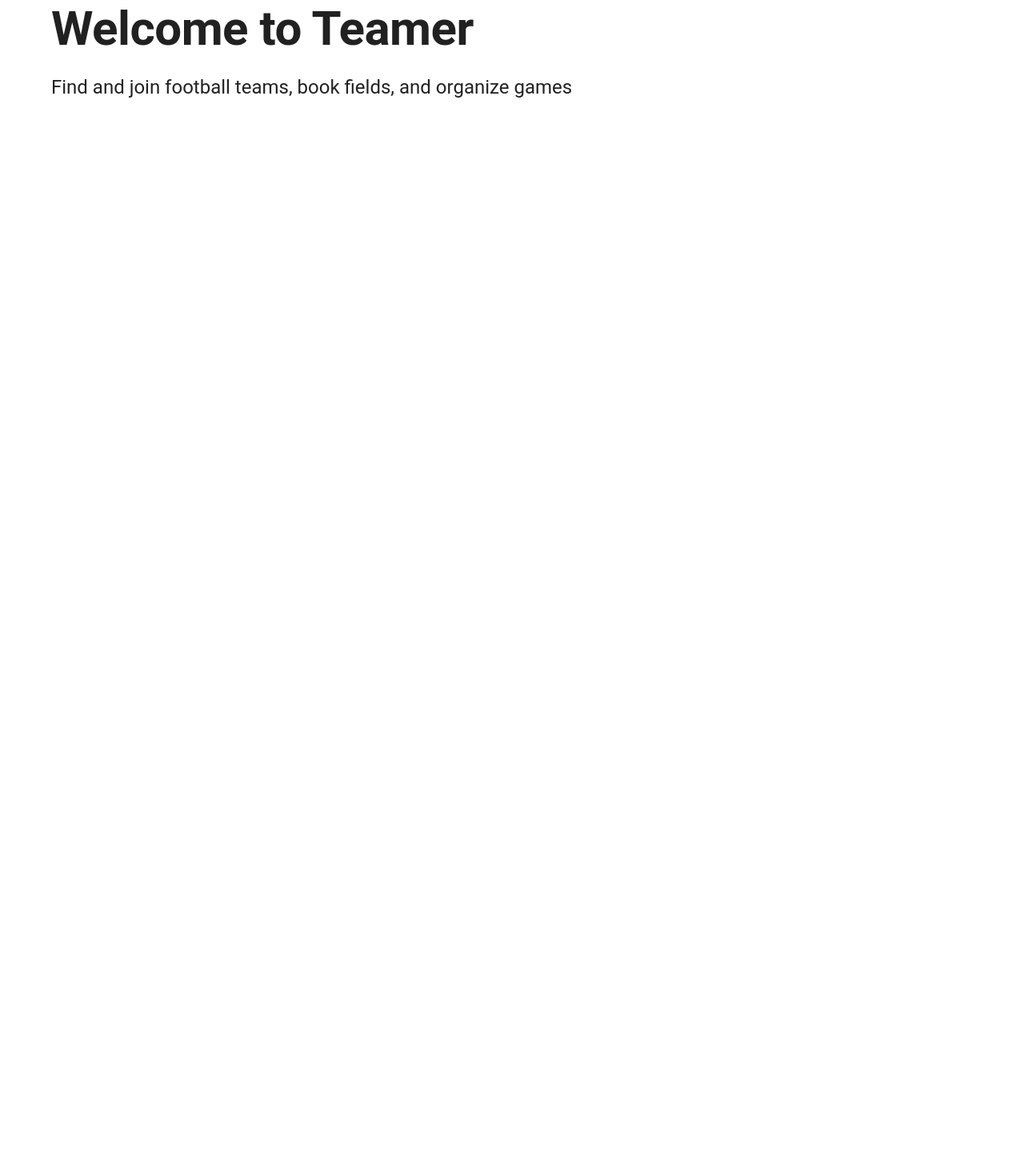
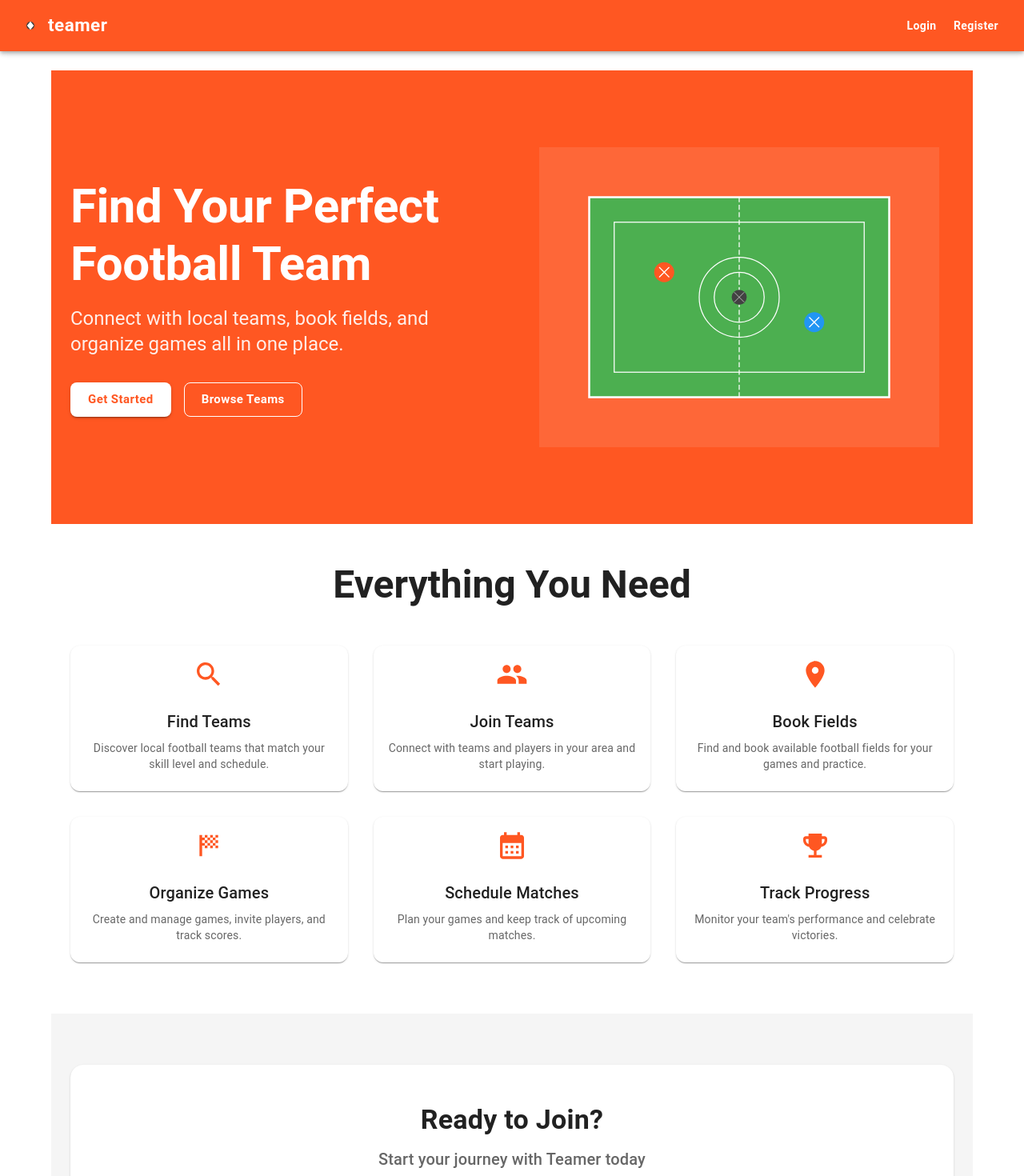
Before and after one commit to ihor-hula-fiverr/teamer, a React app in the folder packages/frontend/: page / in a window 1280 px wide. Shown: the top 1470 px of the page at 80% size. Before the commit the page ends 800 px from the top, so only its background shows below. Built offline with nearby package versions, Linux system fonts and the light colour scheme.

Commit message:
feat: enhance frontend UI with modern design, loading states, and error handling

```diff
--- a/packages/frontend/src/App.tsx
+++ b/packages/frontend/src/App.tsx
@@ -4,6 +4,7 @@
 import { AppProvider, useApp } from './context/AppContext';
 import { theme } from './theme';
 import { LoadingScreen, ErrorScreen } from './components/common';
+import { Layout } from './components/layout';
 import { HomePage, TeamsPage, FieldsPage, GamesPage, ProfilePage, LoginPage, RegisterPage } from './pages';
 
 const PrivateRoute: React.FC<{ children: React.ReactNode }> = ({ children }) => {
@@ -32,6 +33,7 @@
   }
 
   return (
+    <Layout>
       <Routes>
         <Route path="/" element={<HomePage />} />
         <Route path="/login" element={<LoginPage />} />
@@ -69,6 +71,7 @@
           }
         />
       </Routes>
+    </Layout>
   );
 };
 
--- a/packages/frontend/src/components/common/ErrorScreen.tsx
+++ b/packages/frontend/src/components/common/ErrorScreen.tsx
@@ -1,27 +1,40 @@
 import React from 'react';
-import { Box, Typography } from '@mui/material';
+import { Box, Typography, Paper } from '@mui/material';
+import { Error as ErrorIcon } from '@mui/icons-material';
 
 interface ErrorScreenProps {
   error: string;
 }
 
-const ErrorScreen: React.FC<ErrorScreenProps> = ({ error }) => {
+export const ErrorScreen: React.FC<ErrorScreenProps> = ({ error }) => {
   return (
     <Box
       sx={{
         display: 'flex',
-        flexDirection: 'column',
         justifyContent: 'center',
         alignItems: 'center',
         minHeight: '100vh',
+        p: 2,
       }}
     >
-      <Typography variant="h5" color="error" gutterBottom>
-        Error
-      </Typography>
-      <Typography color="text.secondary">{error}</Typography>
+      <Paper
+        elevation={3}
+        sx={{
+          p: 3,
+          display: 'flex',
+          flexDirection: 'column',
+          alignItems: 'center',
+          maxWidth: 400,
+        }}
+      >
+        <ErrorIcon color="error" sx={{ fontSize: 48, mb: 2 }} />
+        <Typography variant="h6" color="error" gutterBottom>
+          Error
+        </Typography>
+        <Typography color="text.secondary" align="center">
+          {error}
+        </Typography>
+      </Paper>
     </Box>
   );
 };
-
-export default ErrorScreen;
--- a/packages/frontend/src/components/common/LoadingScreen.tsx
+++ b/packages/frontend/src/components/common/LoadingScreen.tsx
@@ -1,7 +1,7 @@
 import React from 'react';
 import { Box, CircularProgress } from '@mui/material';
 
-const LoadingScreen: React.FC = () => {
+export const LoadingScreen: React.FC = () => {
   return (
     <Box
       sx={{
@@ -15,5 +15,3 @@
     </Box>
   );
 };
-
-export default LoadingScreen;
--- a/packages/frontend/src/components/common/Logo.tsx
+++ b/packages/frontend/src/components/common/Logo.tsx
@@ -3,21 +3,43 @@
 
 interface LogoProps extends BoxProps {
   size?: number;
+  showText?: boolean;
 }
 
-export const Logo: React.FC<LogoProps> = ({ size = 40, ...props }) => {
+export const Logo: React.FC<LogoProps> = ({ size = 24, showText = true, ...props }) => {
   return (
     <Box
-      component="img"
-      src="/logo.png"
-      alt="Teamer Logo"
       sx={{
-        width: size,
-        height: size,
-        objectFit: 'contain',
+        display: 'flex',
+        alignItems: 'center',
+        gap: 1,
         ...props.sx
       }}
       {...props}
-    />
+    >
+      <Box
+        component="img"
+        src="/images/logo.svg"
+        alt="Teamer Logo"
+        sx={{
+          width: size,
+          height: size,
+          objectFit: 'contain'
+        }}
+      />
+      {showText && (
+        <Box
+          component="span"
+          sx={{
+            color: 'white',
+            fontSize: size * 0.8,
+            fontWeight: 'bold',
+            letterSpacing: '0.5px'
+          }}
+        >
+          teamer
+        </Box>
+      )}
+    </Box>
   );
 };
--- a/packages/frontend/src/components/layout/AppBar.tsx
+++ b/packages/frontend/src/components/layout/AppBar.tsx
@@ -29,7 +29,7 @@
         )}
 
         <Link to="/" style={{ textDecoration: 'none', display: 'flex', alignItems: 'center' }}>
-          <Logo size={32} sx={{ mr: 1 }} />
+          <Logo size={28} />
         </Link>
 
         <Box sx={{ flexGrow: 1 }} />
--- a/packages/frontend/src/pages/HomePage.tsx
+++ b/packages/frontend/src/pages/HomePage.tsx
@@ -1,16 +1,218 @@
 import React from 'react';
-import { Container, Typography } from '@mui/material';
+import { Link as RouterLink } from 'react-router-dom';
+import {
+  Box,
+  Button,
+  Container,
+  Grid,
+  Paper,
+  Typography,
+  useTheme,
+  Card,
+  CardContent,
+  CardMedia,
+} from '@mui/material';
+import {
+  SportsScore,
+  Group,
+  Place,
+  CalendarMonth,
+  Search,
+  EmojiEvents,
+} from '@mui/icons-material';
+
+interface FeatureCardProps {
+  icon: React.ReactNode;
+  title: string;
+  description: string;
+}
+
+const FeatureCard: React.FC<FeatureCardProps> = ({ icon, title, description }) => (
+  <Card sx={{ height: '100%', display: 'flex', flexDirection: 'column' }}>
+    <CardContent sx={{ flexGrow: 1, textAlign: 'center' }}>
+      <Box sx={{ color: 'primary.main', mb: 2 }}>
+        {React.cloneElement(icon as React.ReactElement, { sx: { fontSize: 40 } })}
+      </Box>
+      <Typography variant="h6" component="h3" gutterBottom>
+        {title}
+      </Typography>
+      <Typography variant="body2" color="text.secondary">
+        {description}
+      </Typography>
+    </CardContent>
+  </Card>
+);
 
 const HomePage: React.FC = () => {
+  const theme = useTheme();
+
+  const features = [
+    {
+      icon: <Search />,
+      title: 'Find Teams',
+      description: 'Discover local football teams that match your skill level and schedule.',
+    },
+    {
+      icon: <Group />,
+      title: 'Join Teams',
+      description: 'Connect with teams and players in your area and start playing.',
+    },
+    {
+      icon: <Place />,
+      title: 'Book Fields',
+      description: 'Find and book available football fields for your games and practice.',
+    },
+    {
+      icon: <SportsScore />,
+      title: 'Organize Games',
+      description: 'Create and manage games, invite players, and track scores.',
+    },
+    {
+      icon: <CalendarMonth />,
+      title: 'Schedule Matches',
+      description: 'Plan your games and keep track of upcoming matches.',
+    },
+    {
+      icon: <EmojiEvents />,
+      title: 'Track Progress',
+      description: "Monitor your team's performance and celebrate victories.",
+    },
+  ];
+
   return (
-    <Container>
-      <Typography variant="h2" component="h1" gutterBottom>
-        Welcome to Teamer
-      </Typography>
-      <Typography variant="h5" component="h2" gutterBottom>
-        Find and join football teams, book fields, and organize games
-      </Typography>
-    </Container>
+    <Box>
+      {/* Hero Section */}
+      <Box
+        sx={{
+          bgcolor: 'primary.main',
+          color: 'primary.contrastText',
+          pt: { xs: 8, sm: 12 },
+          pb: { xs: 8, sm: 12 },
+          mb: 6,
+        }}
+      >
+        <Container maxWidth="lg">
+          <Grid container spacing={4} alignItems="center">
+            <Grid item xs={12} md={6}>
+              <Typography
+                component="h1"
+                variant="h2"
+                sx={{
+                  fontWeight: 700,
+                  mb: 2,
+                }}
+              >
+                Find Your Perfect Football Team
+              </Typography>
+              <Typography
+                variant="h5"
+                sx={{
+                  mb: 4,
+                  opacity: 0.9,
+                }}
+              >
+                Connect with local teams, book fields, and organize games all in one place.
+              </Typography>
+              <Button
+                component={RouterLink}
+                to="/register"
+                variant="contained"
+                size="large"
+                sx={{
+                  bgcolor: 'white',
+                  color: 'primary.main',
+                  '&:hover': {
+                    bgcolor: 'grey.100',
+                  },
+                  mr: 2,
+                }}
+              >
+                Get Started
+              </Button>
+              <Button
+                component={RouterLink}
+                to="/teams"
+                variant="outlined"
+                size="large"
+                sx={{
+                  borderColor: 'white',
+                  color: 'white',
+                  '&:hover': {
+                    borderColor: 'grey.100',
+                    bgcolor: 'rgba(255, 255, 255, 0.1)',
+                  },
+                }}
+              >
+                Browse Teams
+              </Button>
+            </Grid>
+            <Grid item xs={12} md={6}>
+              <Box
+                component="img"
+                src="/images/hero-image.svg"
+                alt="Football players"
+                sx={{
+                  width: '100%',
+                  maxWidth: 500,
+                  height: 'auto',
+                  display: 'block',
+                  margin: '0 auto',
+                }}
+              />
+            </Grid>
+          </Grid>
+        </Container>
+      </Box>
+
+      {/* Features Section */}
+      <Container maxWidth="lg" sx={{ mb: 8 }}>
+        <Typography
+          component="h2"
+          variant="h3"
+          align="center"
+          sx={{ mb: 6, fontWeight: 700 }}
+        >
+          Everything You Need
+        </Typography>
+        <Grid container spacing={4}>
+          {features.map((feature, index) => (
+            <Grid item xs={12} sm={6} md={4} key={index}>
+              <FeatureCard {...feature} />
+            </Grid>
+          ))}
+        </Grid>
+      </Container>
+
+      {/* CTA Section */}
+      <Box sx={{ bgcolor: 'grey.100', py: 8 }}>
+        <Container maxWidth="lg">
+          <Paper
+            sx={{
+              p: { xs: 3, md: 6 },
+              textAlign: 'center',
+              bgcolor: 'white',
+              borderRadius: 4,
+            }}
+          >
+            <Typography variant="h4" component="h3" gutterBottom sx={{ fontWeight: 700 }}>
+              Ready to Join?
+            </Typography>
+            <Typography variant="h6" sx={{ mb: 4, color: 'text.secondary' }}>
+              Start your journey with Teamer today
+            </Typography>
+            <Button
+              component={RouterLink}
+              to="/register"
+              variant="contained"
+              size="large"
+              sx={{ minWidth: 200 }}
+            >
+              Sign Up Now
+            </Button>
+          </Paper>
+        </Container>
+      </Box>
+    </Box>
   );
 };
 
--- a/packages/frontend/webpack.config.js
+++ b/packages/frontend/webpack.config.js
@@ -6,35 +6,35 @@
   output: {
     path: path.resolve(__dirname, 'dist'),
     filename: 'bundle.js',
-    publicPath: '/'
-  },
-  resolve: {
-    extensions: ['.ts', '.tsx', '.js', '.jsx']
+    publicPath: '/',
   },
   module: {
     rules: [
       {
         test: /\.(ts|tsx)$/,
+        use: 'ts-loader',
         exclude: /node_modules/,
-        use: 'ts-loader'
       },
       {
-        test: /\.css$/,
-        use: ['style-loader', 'css-loader']
-      }
-    ]
+        test: /\.(png|svg|jpg|jpeg|gif)$/i,
+        type: 'asset/resource',
+      },
+    ],
+  },
+  resolve: {
+    extensions: ['.tsx', '.ts', '.js'],
   },
   plugins: [
     new HtmlWebpackPlugin({
-      template: './src/index.html'
-    })
+      template: './src/index.html',
+    }),
   ],
   devServer: {
     static: {
-      directory: path.join(__dirname, 'dist'),
+      directory: path.join(__dirname, 'public'),
     },
+    historyApiFallback: true,
     port: 3000,
     hot: true,
-    historyApiFallback: true
-  }
+  },
 };
```
Also changed, not shown: packages/frontend/public/images/hero-image.svg (added), packages/frontend/public/images/logo.svg (added). Lines whose indentation alone changed are shown as unchanged.
